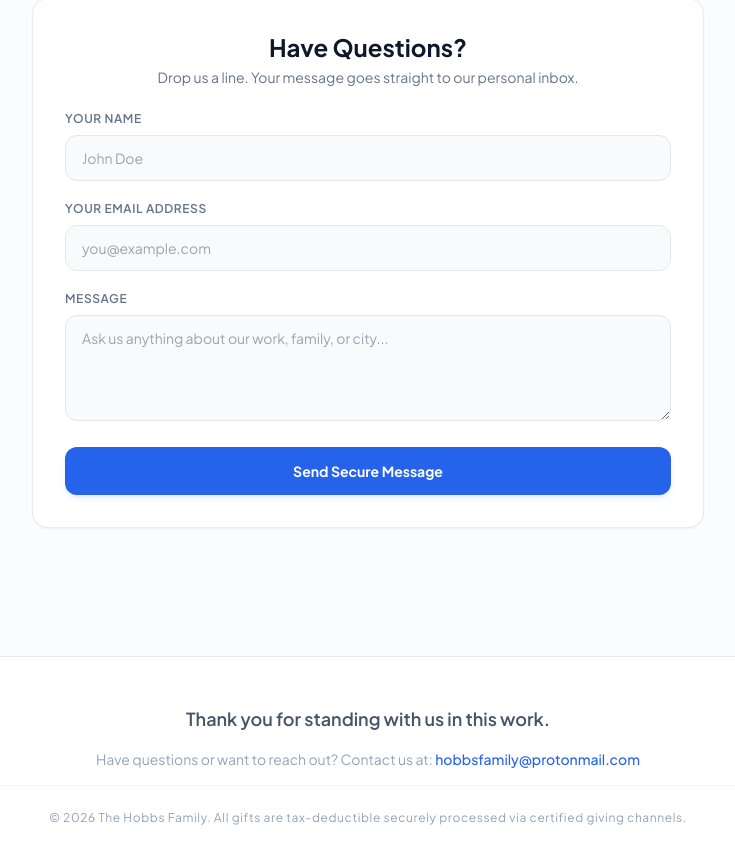
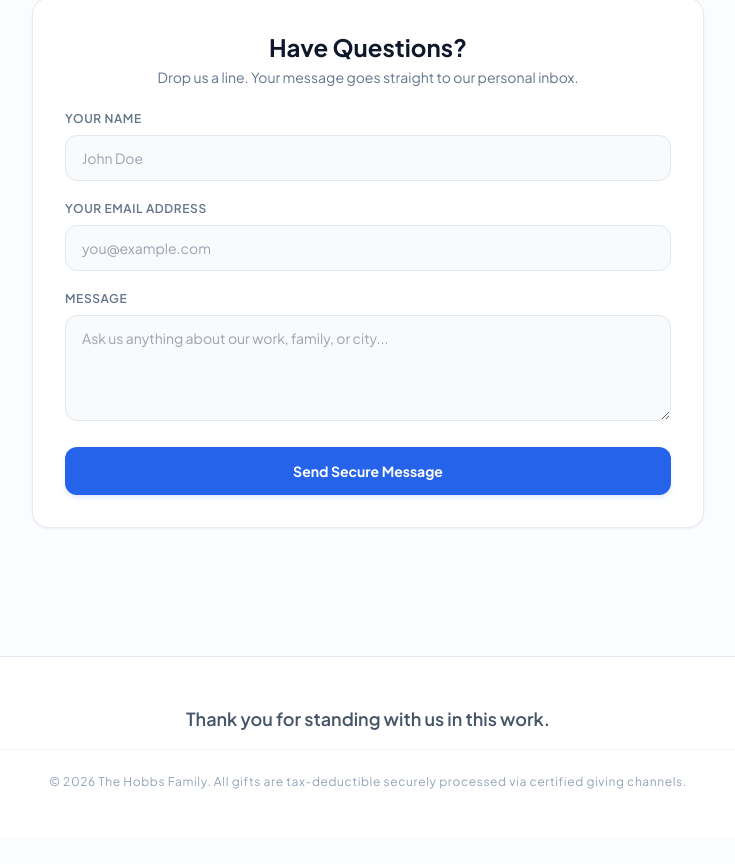
Before and after one commit to konradfeld/hobbspartnerships, a plain HTML site: page index.html in a window 1280 px wide. Shown: the part 1704-2568 px from the top of the page, without its empty margins (272-1007 px from the left). After the commit the page ends 2542 px from the top, so only its background shows below. Drawn offline with nearby package versions, Linux system fonts and the light colour scheme.

Commit message:
Update index.html

```diff
--- a/index.html
+++ b/index.html
@@ -71,10 +71,10 @@
             <!-- StaticForms Endpoint Connection -->
             <form action="https://api.staticforms.xyz/submit" method="POST" class="space-y-5">
 
-                <!-- ⚠️ CRITICAL: Replace the value below with your actual StaticForms Access Key -->
+                <!--StaticForms Access Key -->
                 <input type="hidden" name="accessKey" value="sf_afc8db5d9a45837332733288">
 
-                <!-- Anti-Spam Honeypot Field (Invisible to human users, blocks automated spam bots) -->
+                <!-- Anti-Spam Honeypot Field -->
                 <input type="text" name="honeypot" style="display: none;" class="hidden">
 
                 <!-- Input: Name -->
@@ -112,10 +112,6 @@
     <footer class="bg-white border-t border-slate-200 py-12 w-full mt-16">
         <div class="max-w-4xl mx-auto px-6 text-center space-y-4">
             <p class="text-slate-600 font-semibold text-lg">Thank you for standing with us in this work.</p>
-            <p class="text-slate-400 text-sm">
-                Have questions or want to reach out? Contact us at:
-                <a href="mailto:hobbsfamily@protonmail.com" class="text-blue-600 hover:underline font-medium">hobbsfamily@protonmail.com</a>
-            </p>
             <div class="pt-6 border-t border-slate-100 text-xs text-slate-400 tracking-wider">
                 &copy; 2026 The Hobbs Family. All gifts are tax-deductible securely processed via certified giving channels.
             </div>
```
